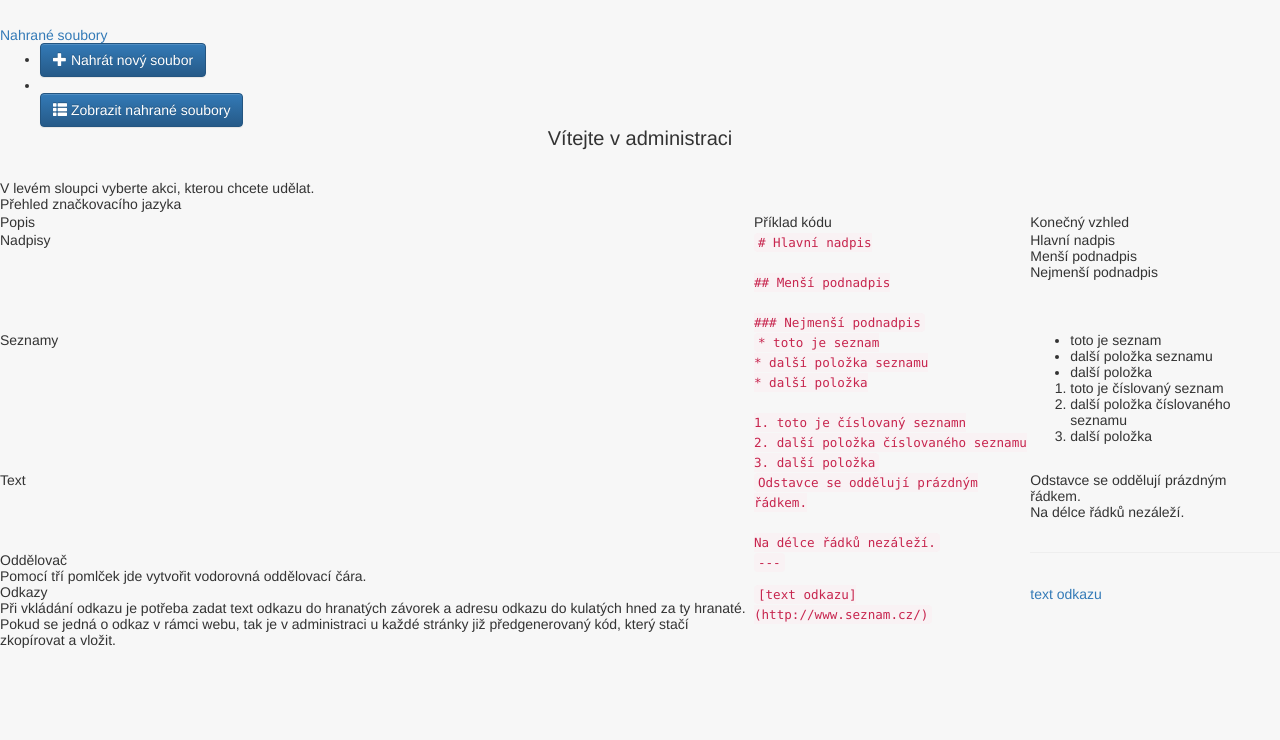
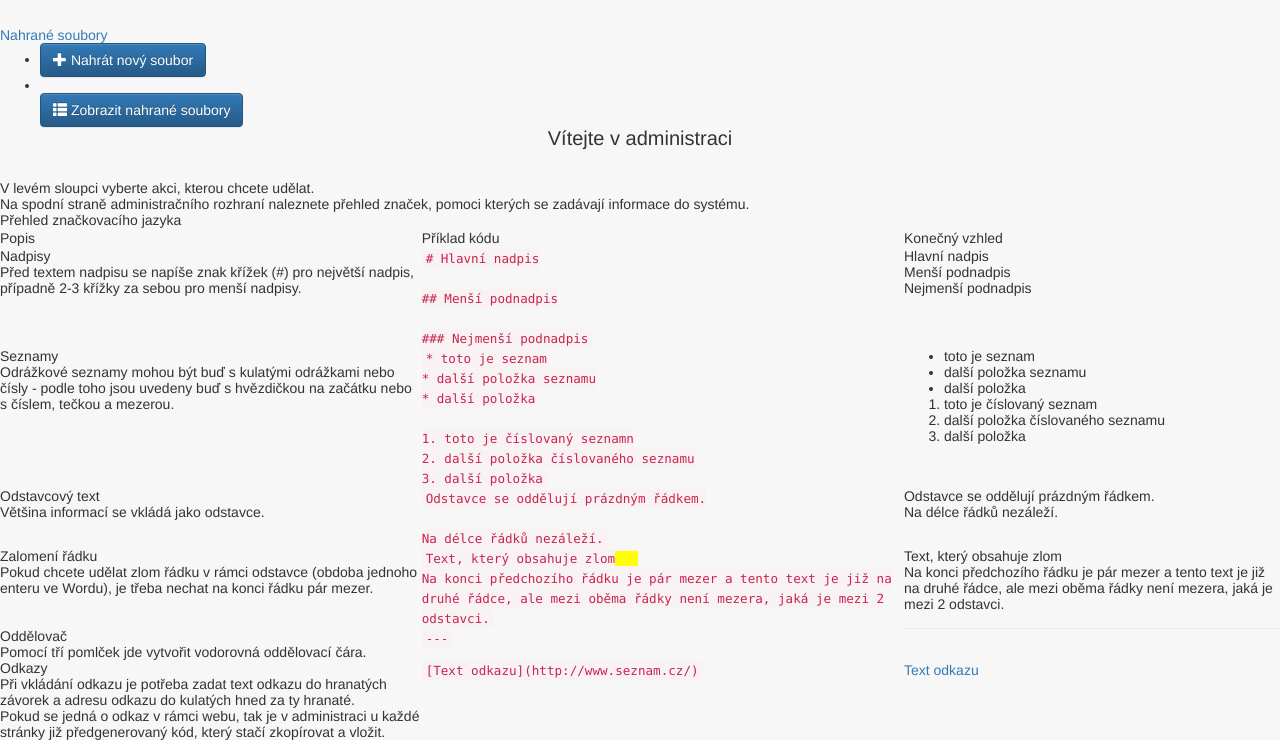
Before and after one commit to miro-junker/odry, a Django app: a page that uses schoolapp/templates/schoolapp/admin.html in a window 1280 px wide. Shown: the part 326-1066 px from the top of the page. Before the commit the page ends 974 px from the top, so only its background shows below. Run offline with Django 3.2, Linux system fonts and the light colour scheme; the visitor is signed in with stand-in values (Sample User, id 1); data that the repository does not hold is empty; style sheets or scripts are compiled from the project's sources; some libraries are stand-ins or nearby versions.

Commit message:
headings style; help completed

```diff
--- a/schoolapp/static/style/_content.sass
+++ b/schoolapp/static/style/_content.sass
@@ -15,3 +15,15 @@
 .markdown
     p, h1, h2, h3, h4, h5, h6, ul, ol, hr
         margin-bottom: 30px
+
+    h1
+        font-size: 2rem
+        text-align: lef
+        font-weight: bold
+    h2
+        font-size: 1.75rem
+        text-align: left
+        font-weight: bold
+    h3
+        font-size: 1.3rem
+        font-weight: bold
--- a/schoolapp/templates/schoolapp/admin.html
+++ b/schoolapp/templates/schoolapp/admin.html
@@ -4,4 +4,5 @@
 {% block content %}
     <h2>Vítejte v administraci</h2>
     <p>V levém sloupci vyberte akci, kterou chcete udělat.</p>
+    <p>Na spodní straně administračního rozhraní naleznete přehled značek, pomoci kterých se zadávají informace do systému.</p>
 {% endblock %}
--- a/schoolapp/templates/schoolapp/admin_help.html
+++ b/schoolapp/templates/schoolapp/admin_help.html
@@ -16,6 +16,7 @@
     <tr>
         <td>
             <h3>Nadpisy</h3>
+            <p>Před textem nadpisu se napíše znak křížek (#) pro největší nadpis, případně 2-3 křížky za sebou pro menší nadpisy.</p>
         </td>
         <td>
             <code>
@@ -33,6 +34,7 @@
     <tr>
         <td>
             <h3>Seznamy</h3>
+            <p>Odrážkové seznamy mohou být buď s kulatými odrážkami nebo čísly - podle toho jsou uvedeny buď s hvězdičkou na začátku nebo s číslem, tečkou a mezerou.</p>
         </td>
         <td>
             <code>
@@ -60,7 +62,8 @@
     </tr>
     <tr>
         <td>
-            <h3>Text</h3>
+            <h3>Odstavcový text</h3>
+            <p>Většina informací se vkládá jako odstavce.</p>
         </td>
         <td>
             <code>
@@ -72,6 +75,21 @@
         <td>
             <p>Odstavce se oddělují prázdným řádkem.</p>
             <p>Na délce řádků nezáleží.</p>
+        </td>
+    </tr>
+    <tr>
+        <td>
+            <h3>Zalomení řádku</h3>
+            <p>Pokud chcete udělat zlom řádku v rámci odstavce (obdoba jednoho enteru ve Wordu), je třeba nechat na konci řádku pár mezer.</p>
+        </td>
+        <td>
+            <code>
+                Text, který obsahuje zlom<span style="background:yellow">&nbsp;&nbsp;&nbsp;</span><br>
+                Na konci předchozího řádku je pár mezer a tento text je již na druhé řádce, ale mezi oběma řádky není mezera, jaká je mezi 2 odstavci.
+            </code>
+        </td>
+        <td>
+            <p>Text, který obsahuje zlom<br>Na konci předchozího řádku je pár mezer a tento text je již na druhé řádce, ale mezi oběma řádky není mezera, jaká je mezi 2 odstavci.</p>
         </td>
     </tr>
     <tr>
@@ -93,10 +111,10 @@
             <p>Pokud se jedná o odkaz v rámci webu, tak je v administraci u každé stránky již předgenerovaný kód, který stačí zkopírovat a vložit.</p>
         </td>
         <td>
-            <code>[text odkazu](http://www.seznam.cz/)</code>
+            <code>[Text odkazu](http://www.seznam.cz/)</code>
         </td>
         <td>
-            <a href="http://www.seznam.cz" target="_blank">text odkazu</a>
+            <a href="http://www.seznam.cz" target="_blank">Text odkazu</a>
         </td>
     </tr>
     <!--<tr>
```
Also changed, not shown: schoolapp/static/style/index.css (+11 -0 lines), README.md, 1 other file.
